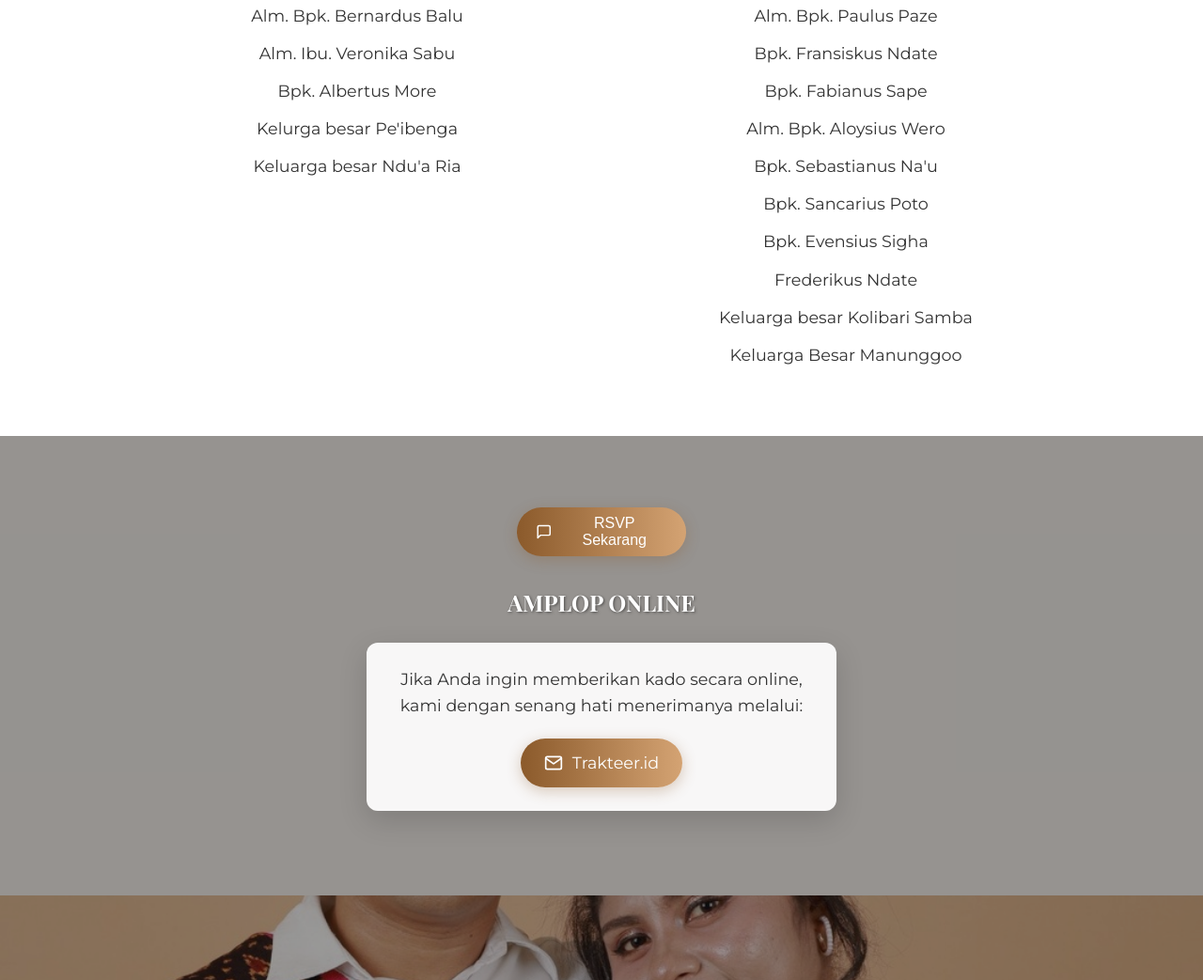
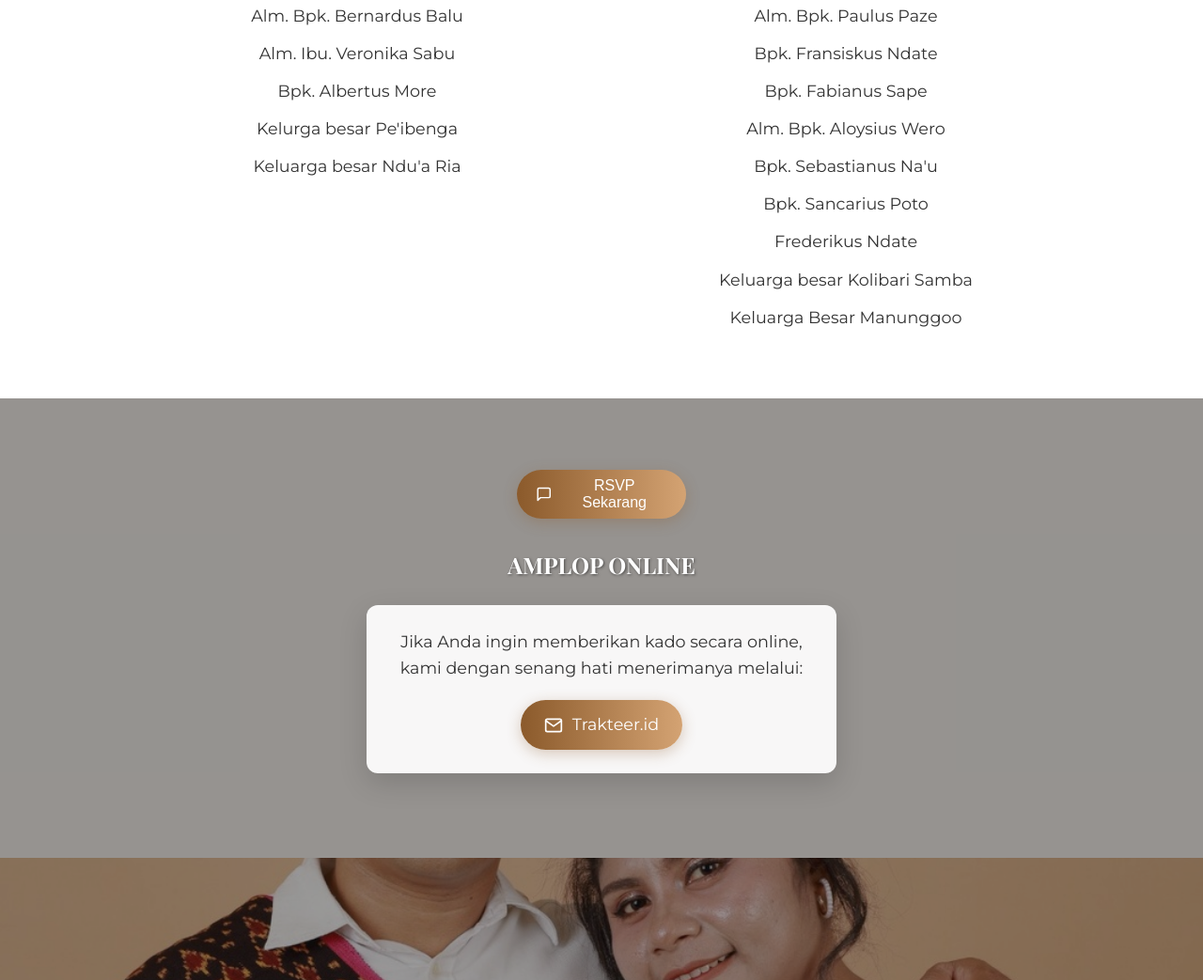
Before and after one commit to luisrajaa/A2, a plain HTML site: page index.html in a window 1280 px wide. Shown: the part 2989-4032 px from the top of the page at 94% size. Drawn offline with nearby package versions, Linux system fonts and the light colour scheme.

Commit message:
Update index.html

```diff
--- a/index.html
+++ b/index.html
@@ -1165,7 +1165,6 @@
             <li>Alm. Bpk. Aloysius Wero</li>
             <li>Bpk. Sebastianus Na'u</li>
             <li>Bpk. Sancarius Poto</li>
-            <li>Bpk. Evensius Sigha</li>
             <li>Frederikus Ndate</li>
             <li>Keluarga besar Kolibari Samba</li>
             <li>Keluarga Besar Manunggoo</li>
```
